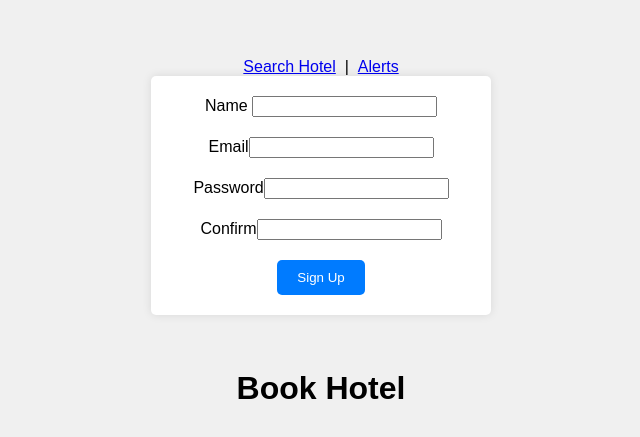
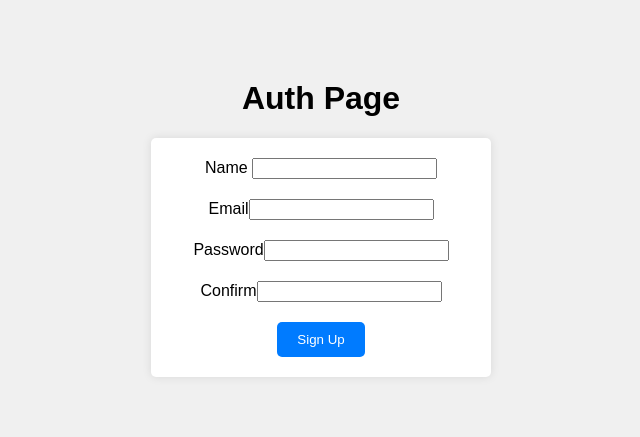
Before and after one commit to khhrogers/khhrogers, a React (Create React App) app in the folder hotel/: page /travel in a window 1280 px wide. Shown: the part 157-594 px from the top of the page, without its empty margins (319-959 px from the left). Built offline with nearby package versions, Linux system fonts and the light colour scheme.

Commit message:
sign up form moved to auth
moved sign up to auth

```diff
--- a/hotel/src/App.js
+++ b/hotel/src/App.js
@@ -6,11 +6,11 @@ import {Routes,Route} from 'react-router-dom';
 import Auth from './pages/Auth';
 import Hotels from './pages/Hotels';
 import Navbar from './components/navbar';
-import SignUpForm from './components/SignUpForm/SignUpForm';
+
 
 function App() {
 
-  const [user, setUser ] = useState(true); // initialize user to null
+  const [user, setUser ] = useState(null); // initialize user to null
 
 
 
@@ -19,8 +19,8 @@ function App() {
     { user ?
 
 <>
-<Navbar />
-<SignUpForm/>
+<Navbar user= {user} setUser={setUser} />
+
 <Routes>
 
     <Route path="/travel/alert" element={<Datahere/>} />
@@ -30,7 +30,7 @@ function App() {
 
     </>
     :
-      <Auth />
+      <Auth setUser={setUser} />
     }
     </main>
   );
--- a/hotel/src/pages/Auth.js
+++ b/hotel/src/pages/Auth.js
@@ -1,9 +1,11 @@
+import SignUpForm from '../components/SignUpForm/SignUpForm'
 
-
-export default function Auth () {
+export default function Auth ({setUser}) {
     return (
-
+<>
   <h1>Auth Page </h1>
 
+  <SignUpForm setUser={setUser} />
+</>
     );
 }
```
